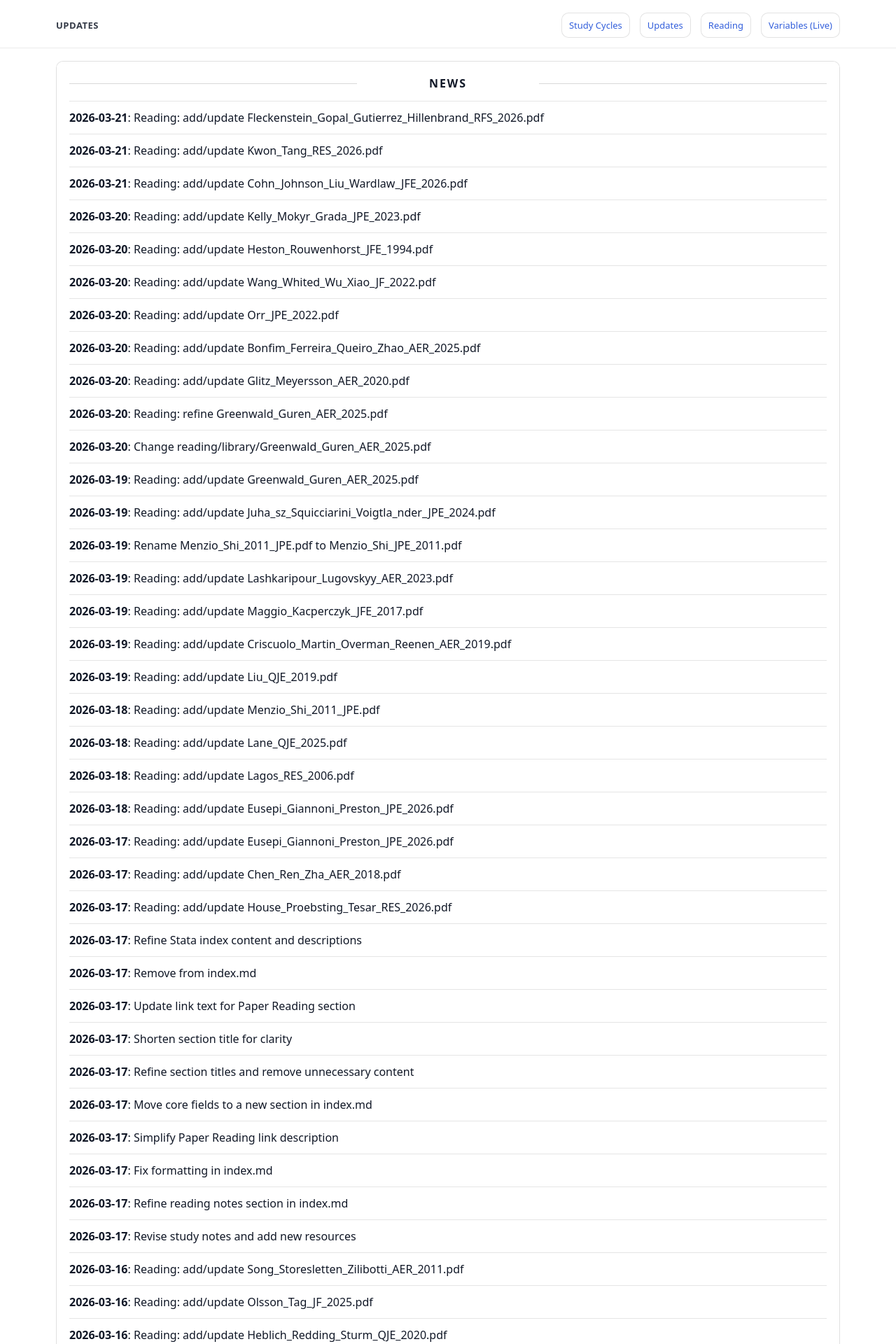
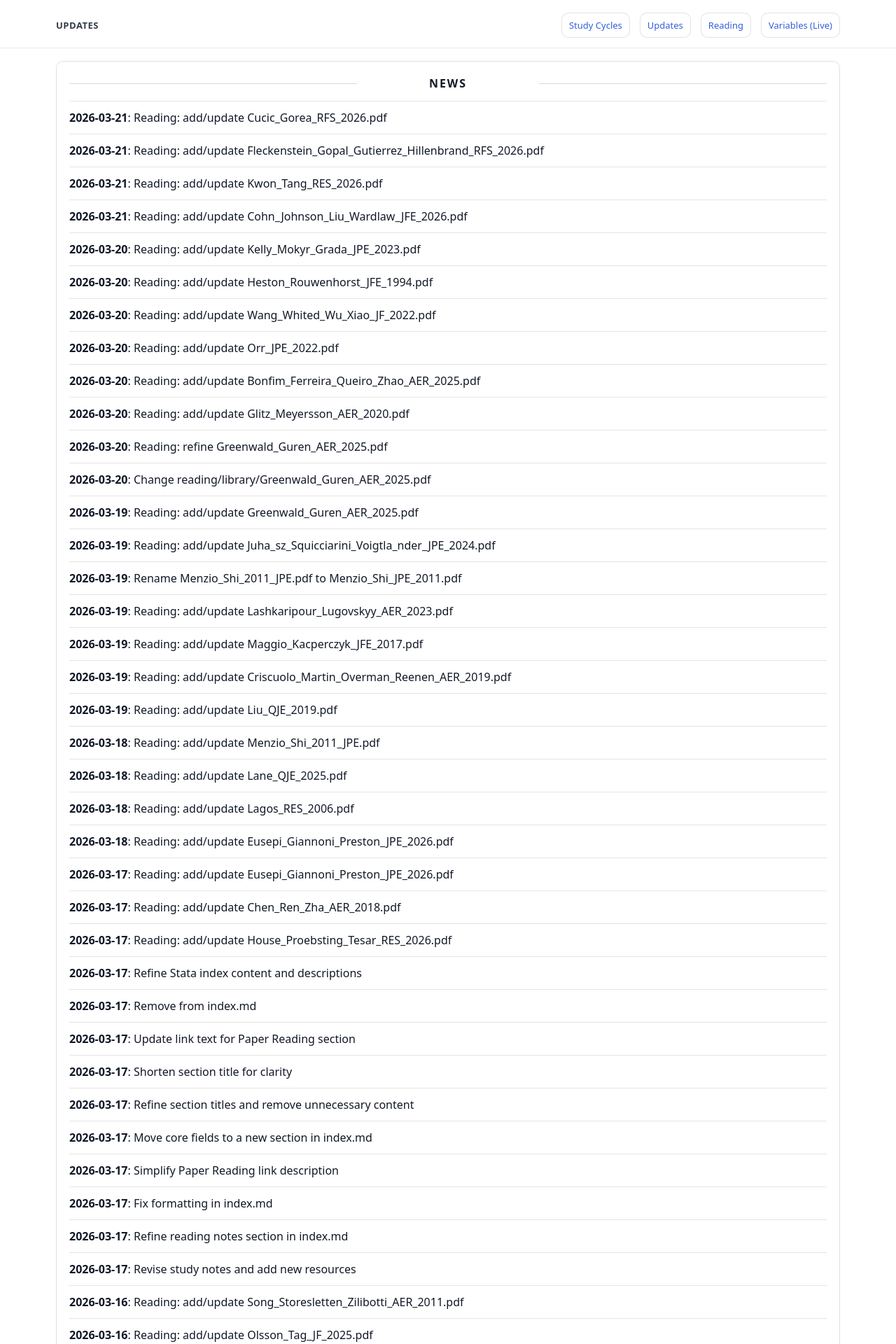
Before and after one commit to yaxinzn/study-archive, a Jekyll site: the page built from updates/index.md, in a window 1280 px wide. Shown: the top 1920 px of the page at 70% size. Built offline with Jekyll 4.4.1, drawn with Linux system fonts in a browser that asks for light colours; some of the changed text lies outside the part shown.

Commit message:
chore: update NEWS feed

```diff
--- a/_data/news.yml
+++ b/_data/news.yml
@@ -1,4 +1,7 @@
 # Auto-generated update history (sorted newest -> oldest). Do not edit manually.
+- ts: "1774085916"
+  date: "2026-03-21"
+  title: "Reading: add/update Cucic_Gorea_RFS_2026.pdf"
 - ts: "1774083803"
   date: "2026-03-21"
   title: "Reading: add/update Fleckenstein_Gopal_Gutierrez_Hillenbrand_RFS_2026.pdf"
```
